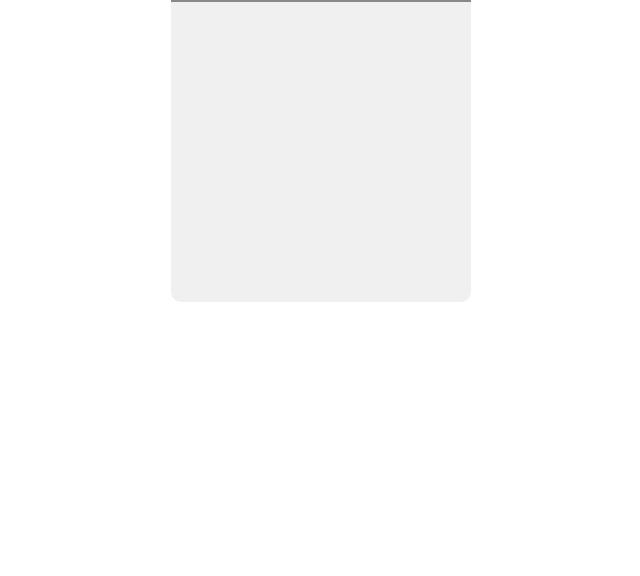
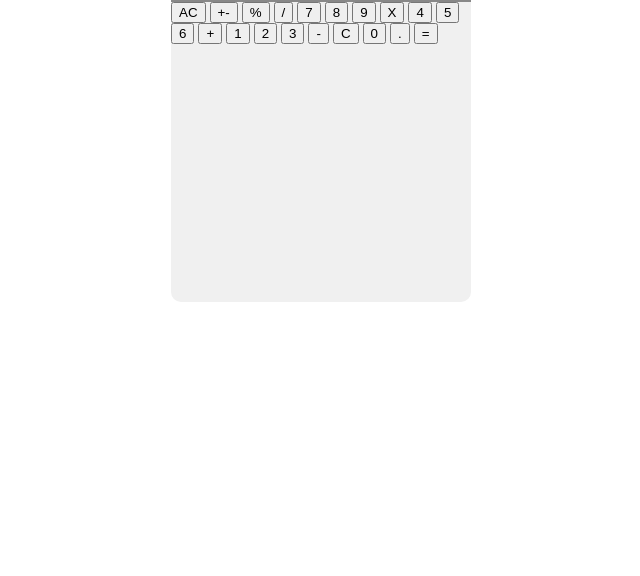
Before and after one commit to zarc1411/calculator, a plain HTML site: page index.html in a window 1280 px wide. Shown: the part 224-800 px from the top of the page, without its empty margins (319-959 px from the left). Drawn offline with Linux system fonts and the light colour scheme.

Commit message:
Added buttons to the calculator

```diff
--- a/index.html
+++ b/index.html
@@ -1,22 +1,46 @@
 <!DOCTYPE html>
 <html>
+
 <head>
     <title>Calculator</title>
     <link rel="stylesheet" href="site.css">
     <link href="https://fonts.googleapis.com/css2?family=Manrope:wght@300&display=swap" rel="stylesheet">
 </head>
+
 <body>
     <div class="container">
         <div class="calculator">
             <div class="display">
                 <div class="screen-text">
-                       <p>1000000</p>
+                    <p id="text"></p>
                 </div>
             </div>
-                <div class="buttons">
-
+            <div class="keypad">
+                <button class="options" id="clear-screen">AC</button>
+                <button class="options" id="plus-minus">+-</button>
+                <button class="options" id="percentage">%</button>
+                <button class="operator" id="divide">/</button>
+                <button class="number">7</button>
+                <button class="number">8</button>
+                <button class="number">9</button>
+                <button class="operator" id="multiply">X</button>
+                <button class="number">4</button>
+                <button class="number">5</button>
+                <button class="number">6</button>
+                <button class="operator" id="add">+</button>
+                <button class="number">1</button>
+                <button class="number">2</button>
+                <button class="number">3</button>
+                <button class="operator" id="subtract">-</button>
+                <button class="options" id="backspace">C</button>
+                <button class="number">0</button>
+                <button class="number" id="decimal">.</button>
+                <button id="equals">=</button>
             </div>
         </div>
     </div>
+
+    <script src="main.js"></script>
 </body>
+
 </html>
```
Lines whose indentation alone changed are shown as unchanged.
